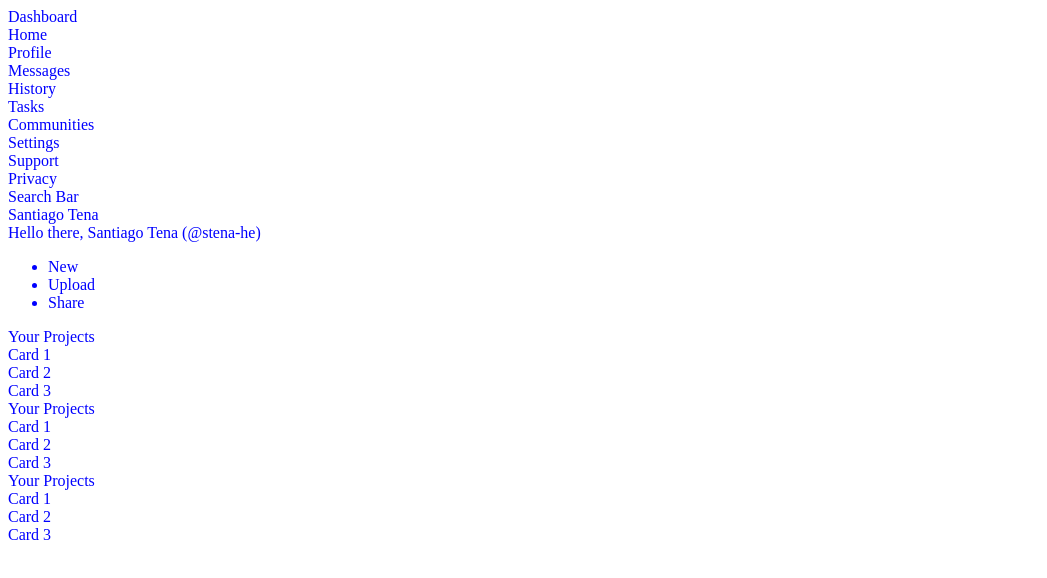
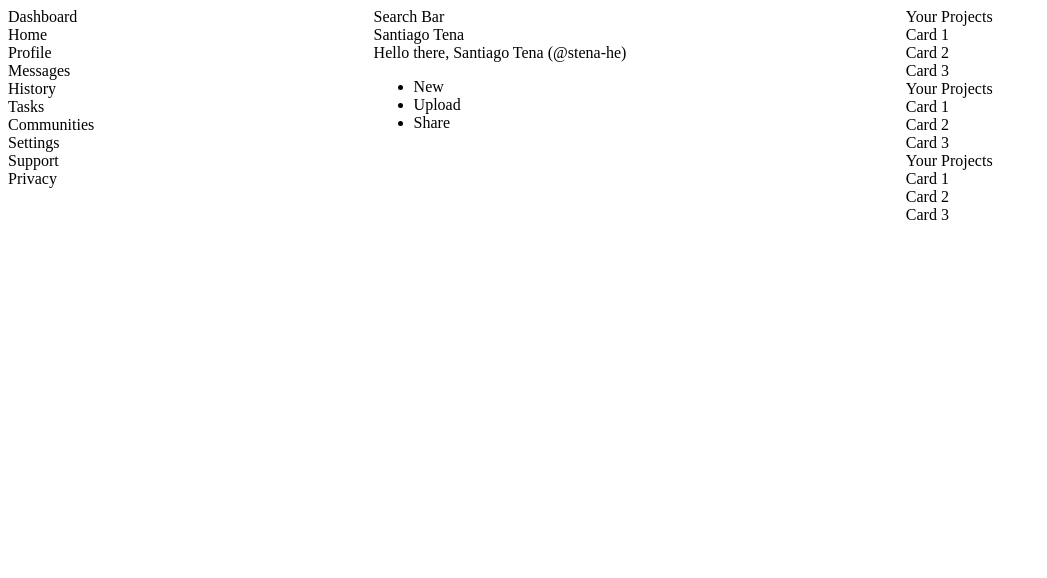
Before and after one commit to santiagotena/admin-dashboard, a plain HTML site: page index.html in a window 1280 px wide. Shown: the whole page, without its empty margins (0-1047 px from the left). Drawn offline with Linux system fonts and the light colour scheme.

Commit message:
Add grid to cont

```diff
--- a/css/styles.css
+++ b/css/styles.css
@@ -1,3 +1,4 @@
-div {
-	color: blue;
+.grid-container {
+	display: grid;
+	grid-auto-flow: column;
 }
```
